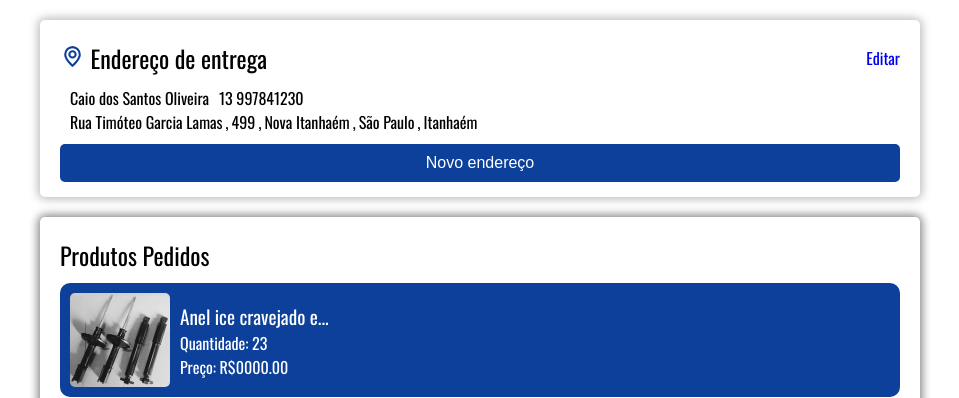
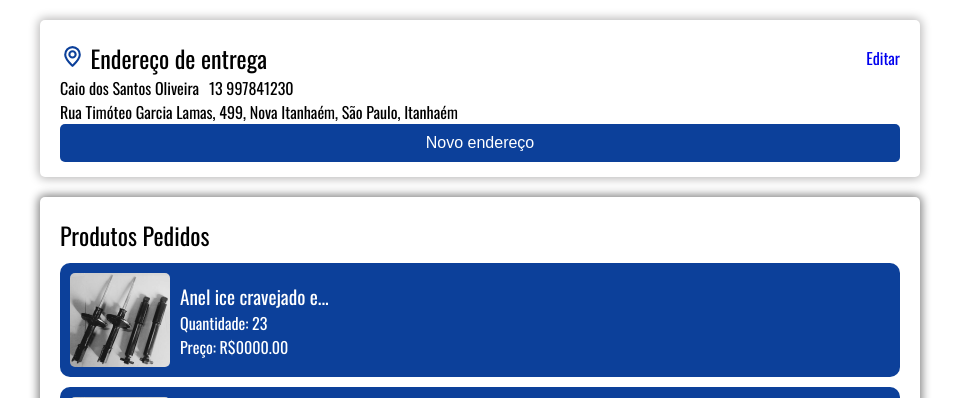
Before and after one commit to CaioSantos00/Controle-de-estoque, a PHP site: page /pages/fimCarrinho.html in a window 1280 px wide. Shown: the part 110-508 px from the top of the page, without its empty margins (160-1119 px from the left). Run offline with PHP 8.4, Linux system fonts and the light colour scheme.

Commit message:
Arrumando o Final do Carrinho

```diff
--- a/View/css/style.css
+++ b/View/css/style.css
@@ -894,15 +894,6 @@ a #btnCon:hover {
 .holdInfosEnd {
   display: flex;
   gap: 10px;
-}
-
-#infosEnd {
-  margin: 10px;
-}
-
-#enderecoCompleto {
-  display: flex;
-  gap: 3px;
 }
 
 #divTitleEdit {
--- a/View/js/Requisicoes/requisicaoCarrinho/endereco.js
+++ b/View/js/Requisicoes/requisicaoCarrinho/endereco.js
@@ -12,10 +12,10 @@ function enviaDadosFront(respostaBusca) {
         respostaBusca = JSON.parse(respostaBusca)
         nomeEndereco.innerText = respostaBusca.nome
         telEndereco.innerText = respostaBusca.telefone
-        ruaEndereco.innerText = respostaBusca.endereco.rua
-        numberEndereco.innerText = respostaBusca.endereco.numero
-        bairroEndereco.innerText = respostaBusca.endereco.bairro
-        estadoEndereco.innerText = respostaBusca.endereco.estado
+        ruaEndereco.innerText = respostaBusca.endereco.rua + ','
+        numberEndereco.innerText = respostaBusca.endereco.numero + ','
+        bairroEndereco.innerText = respostaBusca.endereco.bairro + ','
+        estadoEndereco.innerText = respostaBusca.endereco.estado + ','
         cityEndereco.innerText = respostaBusca.endereco.cidade
     }
     catch (e) {
--- a/View/pages/fimCarrinho.html
+++ b/View/pages/fimCarrinho.html
@@ -24,11 +24,11 @@
                     <div id="telEndereco"></div>
                 </div>
                     <div id="enderecoCompleto">
-                        <div id="ruaEndereco"></div>,
-                        <div id="numberEndereco"></div>,
-                        <div id="bairroEndereco"></div>,
-                        <div id="estadoEndereco"></div>,
-                        <div id="cityEndereco"></div>
+                        <span id="ruaEndereco"></span>
+                        <span id="numberEndereco"></span>
+                        <span id="bairroEndereco"></span>
+                        <span id="estadoEndereco"></span>
+                        <span id="cityEndereco"></span>
                     </div>
                 </div>
                 <a href="editarEndereco.html"><button id="newEnde">Novo endereço</button></a>
--- a/View/sass/pagesScss/fimCarrinho.scss
+++ b/View/sass/pagesScss/fimCarrinho.scss
@@ -10,12 +10,11 @@
 }
 
 #infosEnd {
-    margin: 10px;
+    //margin: 10px;
 }
 
 #enderecoCompleto {
-    display: flex;
-    gap: 3px;
+
 }
 
 #divTitleEdit {
```
Also changed, not shown: 1 other file.
